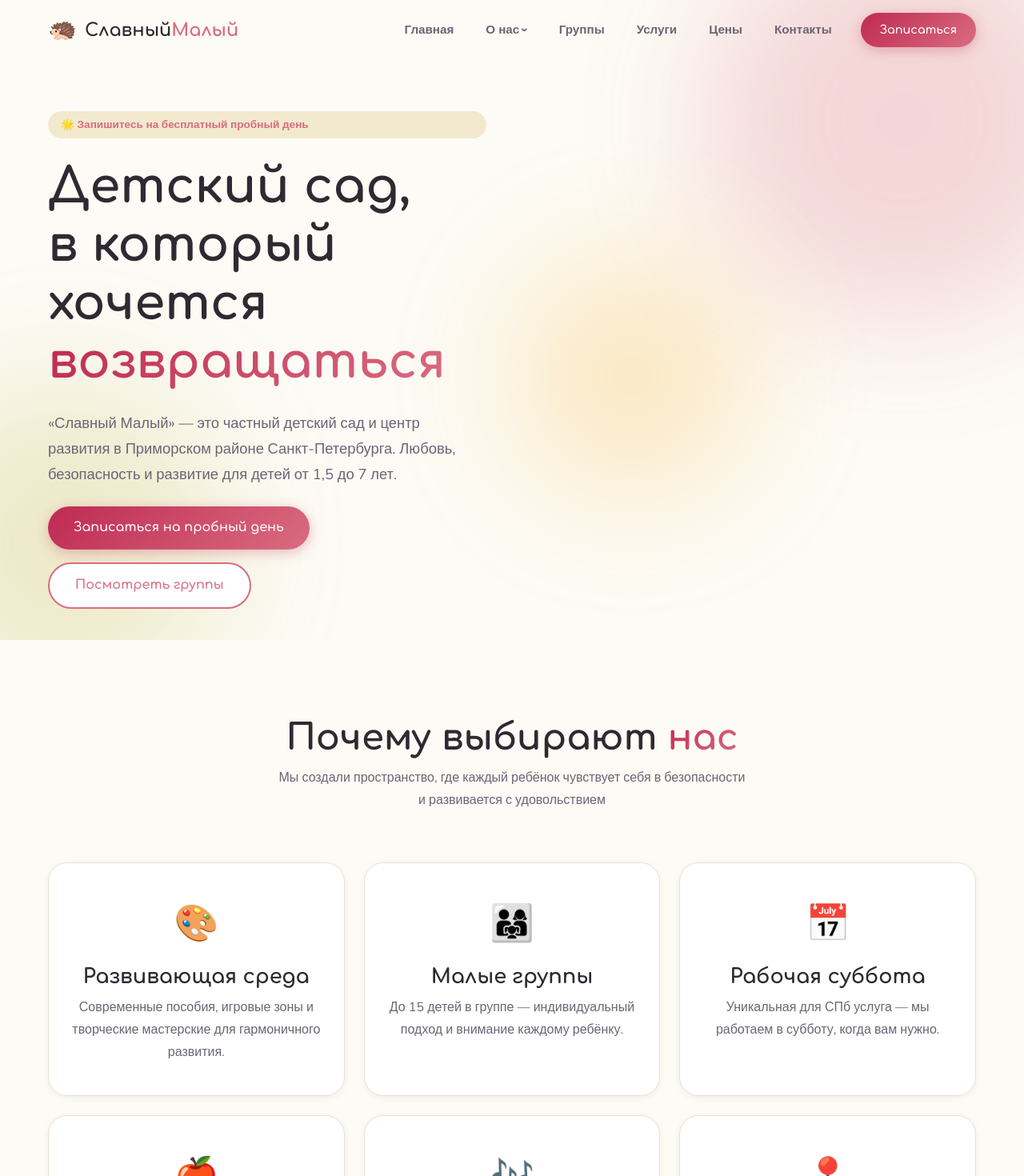
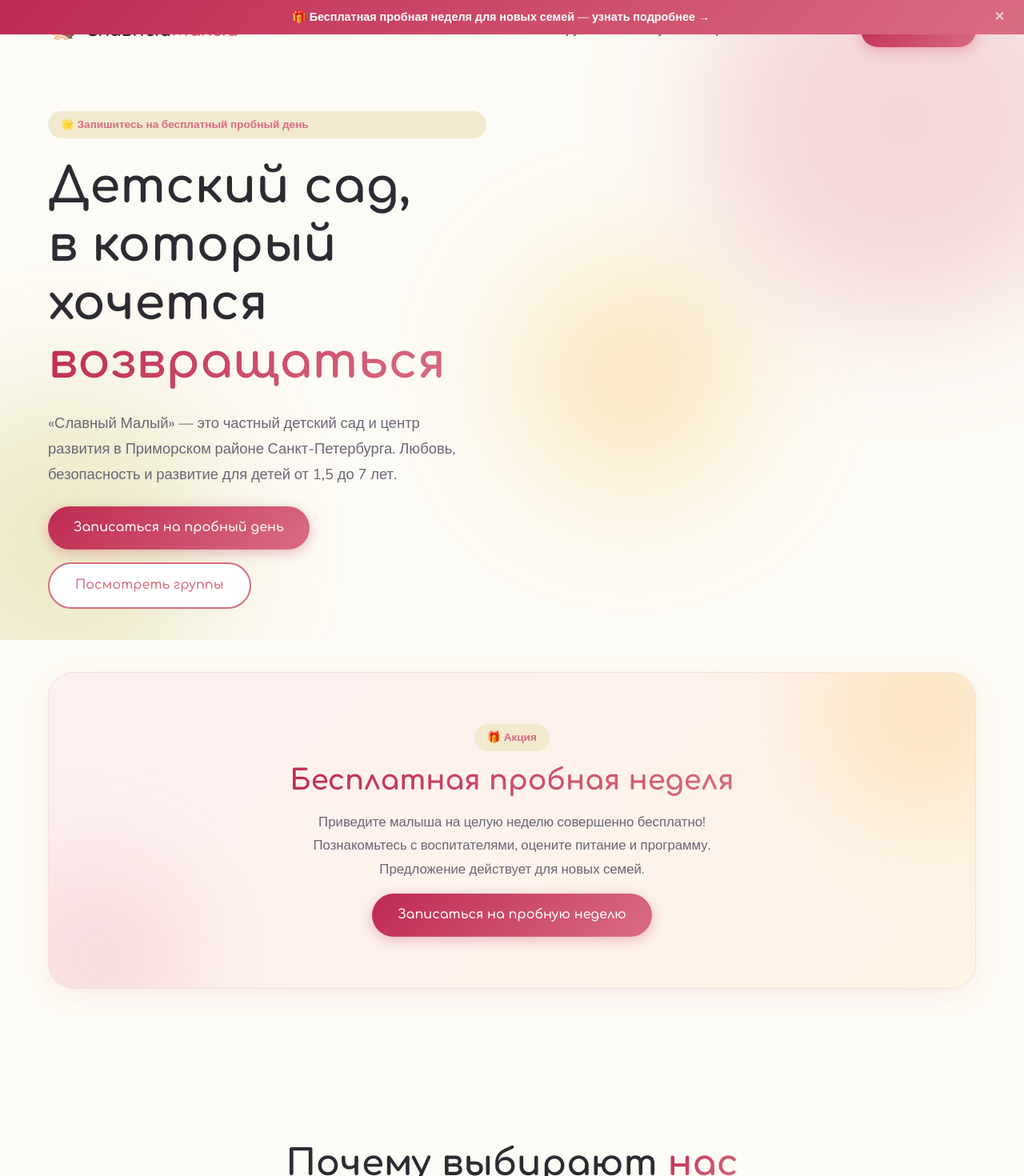
Before and after one commit to djxjxbh67-rgb/slavnyimalyi, a Next.js app: page / in a window 1280 px wide. Shown: the top 1470 px of the page at 80% size. Built offline with nearby package versions, Linux system fonts and the light colour scheme.

Commit message:
feat: promo banner + promo section with JSON control

```diff
--- a/app/layout.js
+++ b/app/layout.js
@@ -2,6 +2,7 @@ import { Nunito, Comfortaa } from "next/font/google";
 import "./globals.css";
 import Header from "@/components/Header";
 import Footer from "@/components/Footer";
+import PromoBanner from "@/components/PromoBanner";
 
 const nunito = Nunito({
   variable: "--font-nunito",
@@ -113,6 +114,7 @@ export default function RootLayout({ children }) {
         />
       </head>
       <body>
+        <PromoBanner />
         <Header />
         <main>{children}</main>
         <Footer />
--- a/app/page.js
+++ b/app/page.js
@@ -3,6 +3,7 @@ import Link from "next/link";
 import styles from "./page.module.css";
 import imgPlayroom from "../public/images/gallery/playroom.png";
 import teamData from "../data/team.json";
+import promoData from "../data/promo.json";
 
 export default function Home() {
   return (
@@ -53,6 +54,33 @@ export default function Home() {
           </div>
         </div>
       </section>
+      {/* ==================== PROMO ==================== */}
+      {promoData.enabled && (!promoData.expiresAt || new Date(promoData.expiresAt) >= new Date()) && (
+        <section className={styles.promoSection} id="promo">
+          <div className="container">
+            <div className={styles.promoCard}>
+              <div className={`blob blob-yellow ${styles.blobPromo1}`} />
+              <div className={`blob blob-orange ${styles.blobPromo2}`} />
+              <div className={styles.promoContent}>
+                <span className="badge animate-fade-in-up">{promoData.badge}</span>
+                <h2 className="animate-fade-in-up delay-1">
+                  {promoData.title}
+                </h2>
+                <p className="animate-fade-in-up delay-2">
+                  {promoData.text}
+                </p>
+                <a
+                  href={promoData.buttonLink}
+                  className="btn btn-primary animate-fade-in-up delay-3"
+                  id="promo-cta"
+                >
+                  {promoData.buttonText}
+                </a>
+              </div>
+            </div>
+          </div>
+        </section>
+      )}
 
       {/* ==================== ADVANTAGES ==================== */}
       <section className={`section ${styles.advantages}`} id="advantages">
--- a/app/page.module.css
+++ b/app/page.module.css
@@ -121,6 +121,59 @@
 .sectionDesc {
   max-width: 600px;
   margin: var(--space-sm) auto var(--space-2xl);
+}
+
+/* ==================== PROMO ==================== */
+.promoSection {
+  padding: var(--space-xl) 0 var(--space-3xl);
+  position: relative;
+}
+
+.promoCard {
+  position: relative;
+  overflow: hidden;
+  border-radius: var(--radius-xl);
+  padding: var(--space-2xl) var(--space-xl);
+  background: linear-gradient(135deg, #FDF0F2, #FFF5E6);
+  text-align: center;
+  border: 1px solid rgba(217, 108, 128, 0.15);
+  box-shadow: 0 8px 32px rgba(217, 108, 128, 0.1);
+}
+
+.blobPromo1 {
+  width: 250px;
+  height: 250px;
+  top: -80px;
+  right: -60px;
+}
+
+.blobPromo2 {
+  width: 200px;
+  height: 200px;
+  bottom: -60px;
+  left: -40px;
+}
+
+.promoContent {
+  position: relative;
+  z-index: 1;
+  display: flex;
+  flex-direction: column;
+  align-items: center;
+  gap: var(--space-md);
+}
+
+.promoContent h2 {
+  font-size: clamp(1.4rem, 3.5vw, 2.2rem);
+  background: linear-gradient(135deg, var(--color-sunrise-dark), var(--color-sunrise));
+  -webkit-background-clip: text;
+  -webkit-text-fill-color: transparent;
+  background-clip: text;
+}
+
+.promoContent p {
+  max-width: 520px;
+  font-size: 1.05rem;
 }
 
 /* ==================== ADVANTAGES ==================== */
--- /dev/null
+++ b/components/PromoBanner.js
@@ -0,0 +1,38 @@
+"use client";
+
+import { useState, useEffect } from "react";
+import styles from "./PromoBanner.module.css";
+import promoData from "../data/promo.json";
+
+export default function PromoBanner() {
+  const [visible, setVisible] = useState(false);
+
+  useEffect(() => {
+    if (!promoData.enabled) return;
+    if (promoData.expiresAt && new Date(promoData.expiresAt) < new Date()) return;
+    if (sessionStorage.getItem("promo-dismissed") === "1") return;
+    setVisible(true);
+  }, []);
+
+  const dismiss = () => {
+    setVisible(false);
+    sessionStorage.setItem("promo-dismissed", "1");
+  };
+
+  if (!visible) return null;
+
+  return (
+    <div className={styles.banner} id="promo-banner">
+      <a href="#promo" className={styles.bannerLink}>
+        {promoData.bannerText}
+      </a>
+      <button
+        className={styles.close}
+        onClick={dismiss}
+        aria-label="Закрыть баннер"
+      >
+        ✕
+      </button>
+    </div>
+  );
+}
--- /dev/null
+++ b/components/PromoBanner.module.css
@@ -0,0 +1,57 @@
+.banner {
+  position: fixed;
+  top: 0;
+  left: 0;
+  right: 0;
+  z-index: 1100;
+  display: flex;
+  align-items: center;
+  justify-content: center;
+  gap: var(--space-md);
+  padding: 10px 48px 10px 20px;
+  background: linear-gradient(135deg, var(--color-sunrise-dark), var(--color-sunrise));
+  color: #fff;
+  font-size: 0.9rem;
+  font-weight: 600;
+  text-align: center;
+  animation: slideDown 0.4s var(--ease-out) forwards;
+}
+
+@keyframes slideDown {
+  from {
+    transform: translateY(-100%);
+  }
+  to {
+    transform: translateY(0);
+  }
+}
+
+.bannerLink {
+  color: #fff;
+  text-decoration: none;
+  transition: opacity var(--transition-fast);
+}
+
+.bannerLink:hover {
+  opacity: 0.85;
+}
+
+.close {
+  position: absolute;
+  right: 16px;
+  top: 50%;
+  transform: translateY(-50%);
+  background: none;
+  border: none;
+  color: rgba(255, 255, 255, 0.7);
+  font-size: 1rem;
+  cursor: pointer;
+  padding: 4px 8px;
+  border-radius: var(--radius-sm);
+  transition: all var(--transition-fast);
+}
+
+.close:hover {
+  color: #fff;
+  background: rgba(255, 255, 255, 0.15);
+}
--- /dev/null
+++ b/data/promo.json
@@ -0,0 +1,11 @@
+{
+  "enabled": true,
+  "badge": "🎁 Акция",
+  "title": "Бесплатная пробная неделя",
+  "text": "Приведите малыша на целую неделю совершенно бесплатно! Познакомьтесь с воспитателями, оцените питание и программу. Предложение действует для новых семей.",
+  "bannerText": "🎁 Бесплатная пробная неделя для новых семей — узнать подробнее →",
+  "buttonText": "Записаться на пробную неделю",
+  "buttonLink": "tel:+79500383731",
+  "color": "pink",
+  "expiresAt": "2026-09-01"
+}
```
